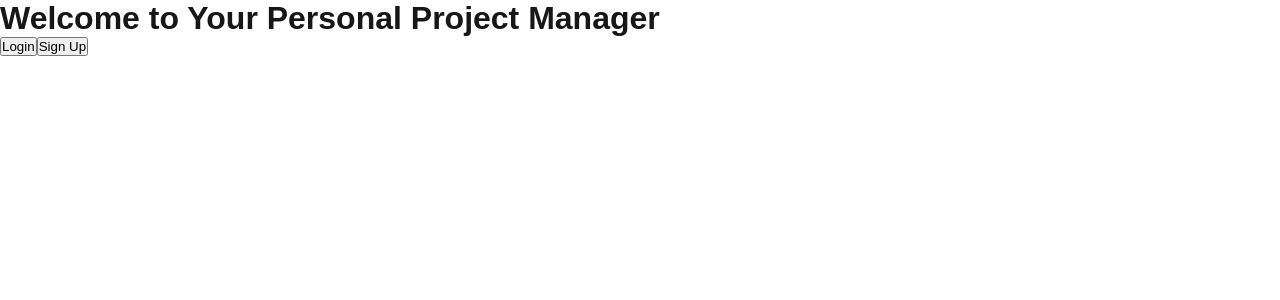
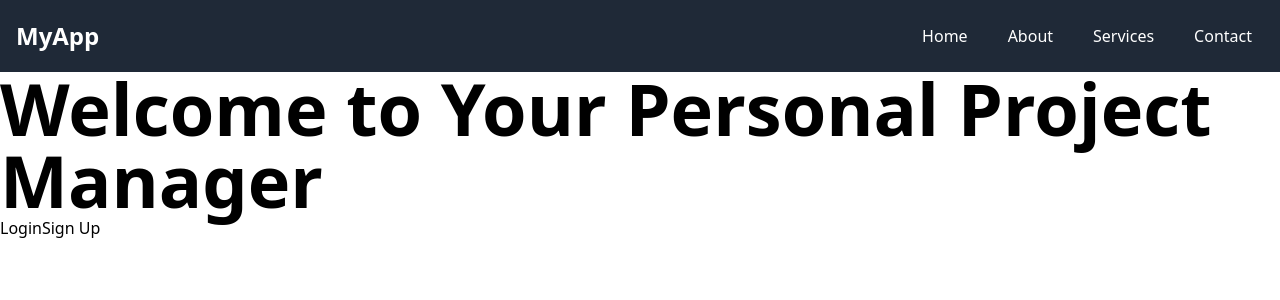
Before and after one commit to xivlives/project_manager, a Next.js app in the folder frontend/: page / in a window 1280 px wide. Shown: the top 300 px of the page. Built offline with nearby package versions, Linux system fonts and the light colour scheme.

Commit message:
integrated tailwind

```diff
--- a/frontend/package.json
+++ b/frontend/package.json
@@ -9,10 +9,13 @@
     "lint": "next lint"
   },
   "dependencies": {
+    "autoprefixer": "^10.4.20",
     "axios": "^1.7.7",
     "next": "14.2.11",
+    "postcss": "^8.4.47",
     "react": "^18",
-    "react-dom": "^18"
+    "react-dom": "^18",
+    "tailwindcss": "^3.4.11"
   },
   "devDependencies": {
     "eslint": "^8",
--- /dev/null
+++ b/frontend/postcss.config.js
@@ -0,0 +1,8 @@
+/** @type {import('postcss-load-config').Config} */
+const config = {
+  plugins: {
+    tailwindcss: {},
+  },
+};
+
+module.exports = config;
--- /dev/null
+++ b/frontend/src/app/components/navbar.js
@@ -0,0 +1,36 @@
+// components/Navbar.js
+
+import Link from 'next/link';
+
+export default function Navbar() {
+  return (
+    <nav className="bg-gray-800 text-white p-4">
+      <div className="container mx-auto flex justify-between items-center">
+        <div className="text-2xl font-bold">
+          <Link href="/">
+            <button>MyApp</button>
+          </Link>
+        </div>
+        <div className="hidden lg:flex space-x-4">
+          <Link href="/">
+            <button className="hover:bg-gray-700 px-3 py-2 rounded">Home</button>
+          </Link>
+          <Link href="/about">
+            <button className="hover:bg-gray-700 px-3 py-2 rounded">About</button>
+          </Link>
+          <Link href="/services">
+            <button className="hover:bg-gray-700 px-3 py-2 rounded">Services</button>
+          </Link>
+          <Link href="/contact">
+            <button className="hover:bg-gray-700 px-3 py-2 rounded">Contact</button>
+          </Link>
+        </div>
+        <div className="lg:hidden">
+          <button className="px-2 py-1 border border-gray-400 rounded">
+            Menu
+          </button>
+        </div>
+      </div>
+    </nav>
+  );
+}
--- a/frontend/src/app/globals.css
+++ b/frontend/src/app/globals.css
@@ -1,42 +1,3 @@
-:root {
-  --background: #ffffff;
-  --foreground: #171717;
-}
-
-@media (prefers-color-scheme: dark) {
-  :root {
-    --background: #0a0a0a;
-    --foreground: #ededed;
-  }
-}
-
-html,
-body {
-  max-width: 100vw;
-  overflow-x: hidden;
-}
-
-body {
-  color: var(--foreground);
-  background: var(--background);
-  font-family: Arial, Helvetica, sans-serif;
-  -webkit-font-smoothing: antialiased;
-  -moz-osx-font-smoothing: grayscale;
-}
-
-* {
-  box-sizing: border-box;
-  padding: 0;
-  margin: 0;
-}
-
-a {
-  color: inherit;
-  text-decoration: none;
-}
-
-@media (prefers-color-scheme: dark) {
-  html {
-    color-scheme: dark;
-  }
-}
+@tailwind base;
+@tailwind components;
+@tailwind utilities;
--- a/frontend/src/app/layout.js
+++ b/frontend/src/app/layout.js
@@ -13,8 +13,8 @@ const geistMono = localFont({
 });
 
 export const metadata = {
-  title: "Create Next App",
-  description: "Generated by create next app",
+  title: "Sort.dev",
+  description: "sort your ongoing projects",
 };
 
 export default function RootLayout({ children }) {
--- a/frontend/src/app/page.js
+++ b/frontend/src/app/page.js
@@ -1,9 +1,12 @@
-import Link from 'next/link';
+import Link from "next/link";
+import Navbar from "./components/navbar";
 
 const LandingPage = () => {
   return (
-    <div className="landing-page">
-      <h1>Welcome to Your Personal Project Manager</h1>
+    <>
+      <Navbar />
+      <div className="dark:bg-gray-800 dark:text-white">
+        <h1 className="text-7xl font-bold">Welcome to Your Personal Project Manager</h1>
         <div className="auth-buttons">
           <Link href="/auth/login">
             <button>Login</button>
@@ -13,6 +16,7 @@ const LandingPage = () => {
           </Link>
         </div>
       </div>
+    </>
   );
 };
 
--- a/frontend/src/styles/globals.css
+++ /dev/null
@@ -1,13 +0,0 @@
-body {
-    font-family: Arial, sans-serif;
-  }
-
-  .project-card, .task-item {
-    border: 1px solid #ccc;
-    padding: 10px;
-    margin: 10px;
-  }
-
-  .task-create input {
-    margin-right: 10px;
-  }
--- /dev/null
+++ b/frontend/tailwind.config.js
@@ -0,0 +1,12 @@
+/** @type {import('tailwindcss').Config} */
+module.exports = {
+  content: [
+    "./src/pages/**/*.{js,ts,jsx,tsx,mdx}",
+    "./components/**/*.{js,ts,jsx,tsx,mdx}",
+    "./src/app/**/*.{js,ts,jsx,tsx,mdx}",
+   ],
+  theme: {
+    extend: {},
+  },
+  plugins: [],
+}
```
Also changed, not shown: 1 other file (tests, documents, lock files or other folders). Lines whose indentation alone changed are shown as unchanged.
